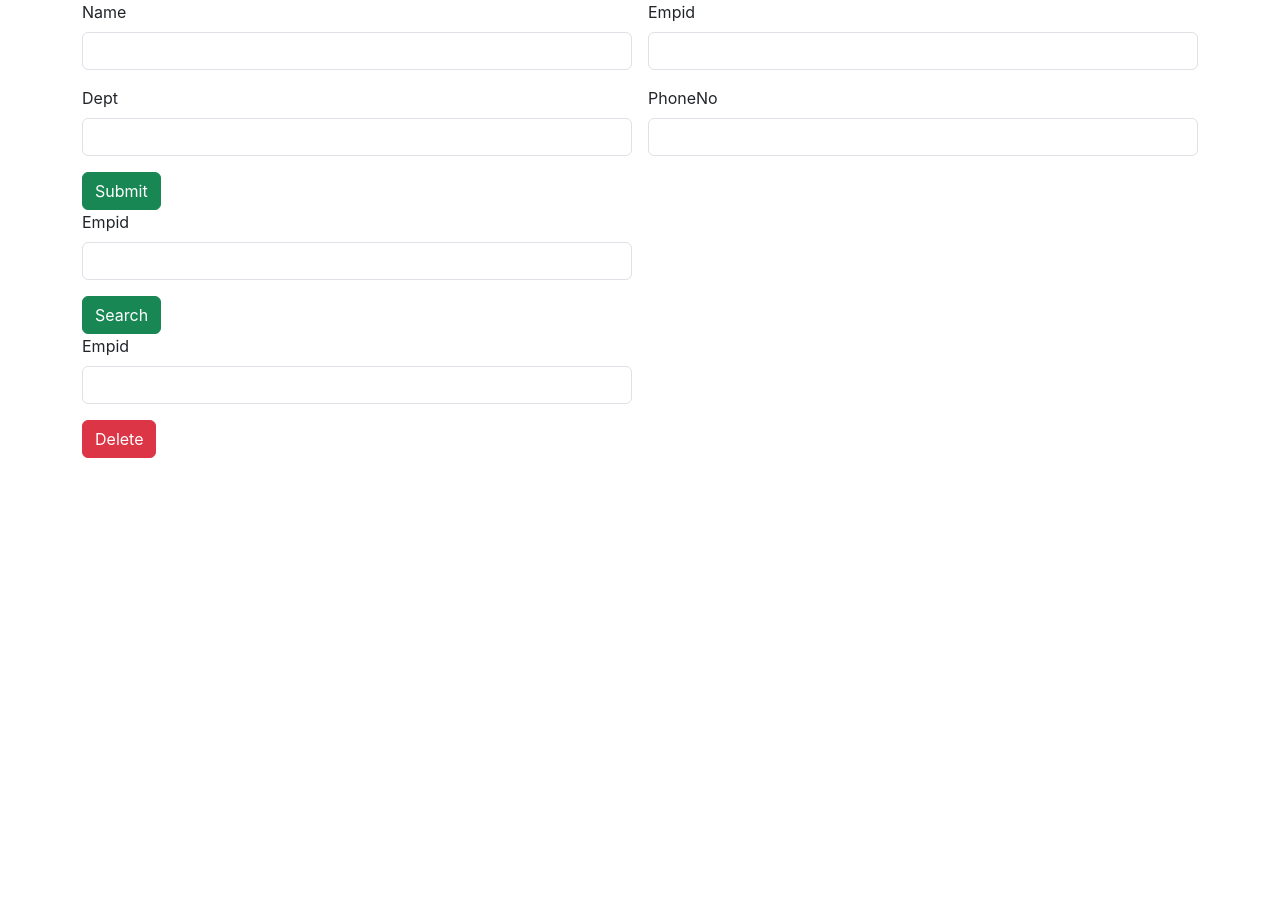
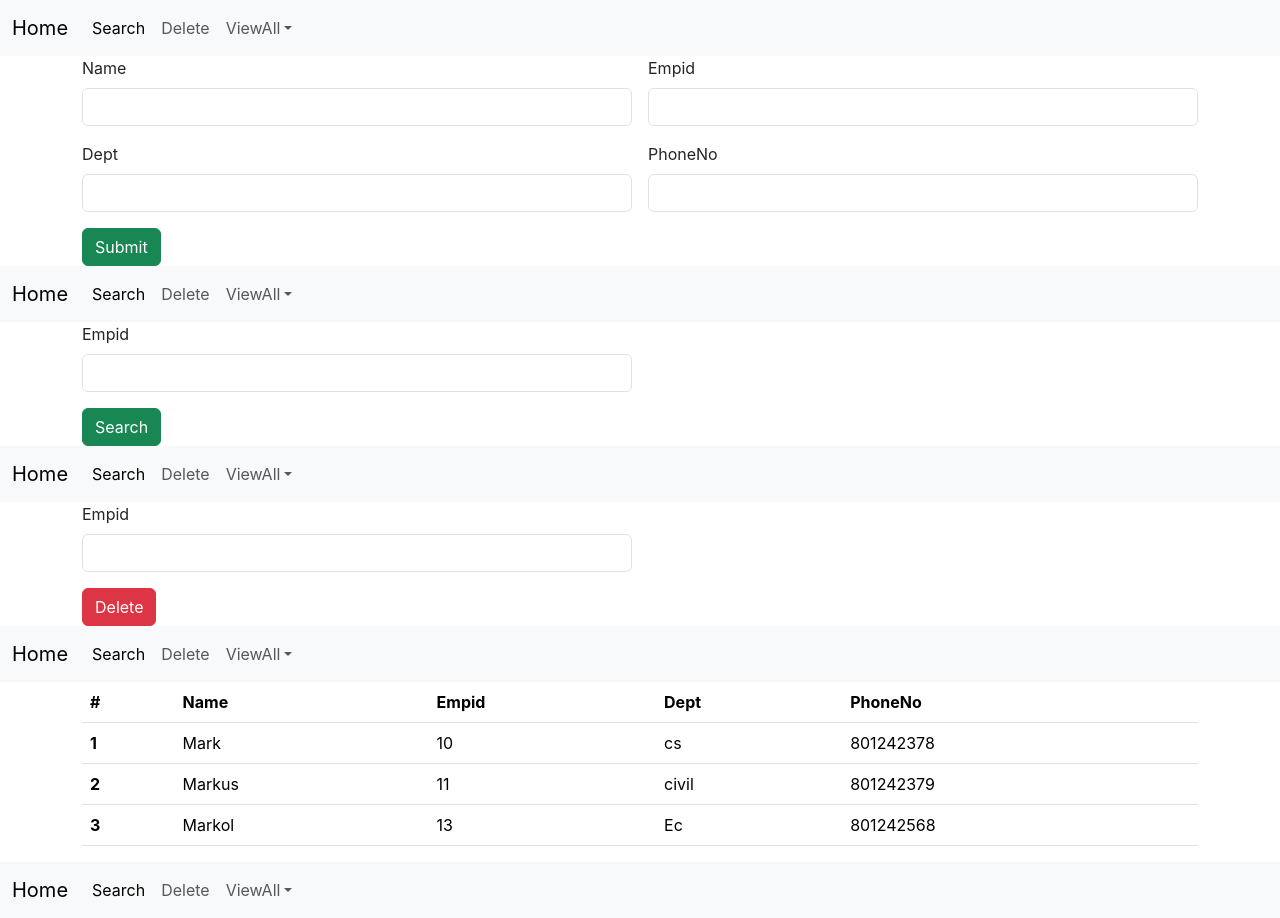
Before and after one commit to AnnaNThomas/employeeappapi, a React (Create React App) app: page / in a window 1280 px wide. Before the commit the page ends 800 px from the top, so only its background shows below. Built offline with nearby package versions, Linux system fonts and the light colour scheme.

Commit message:
employeeappdesin3

```diff
--- a/src/App.js
+++ b/src/App.js
@@ -3,6 +3,8 @@ import './App.css';
 import AddEmployee from './component/AddEmployee';
 import Search from './component/Search';
 import Delete from './component/Delete';
+import ViewAll from './component/ViewAll';
+import Nav from './component/Nav';
 
 function App() {
   return (
@@ -10,6 +12,8 @@ function App() {
       <AddEmployee/>
       <Search/>
       <Delete/>
+      <ViewAll/>
+      <Nav/>
     </div>
 
   );
--- a/src/component/AddEmployee.jsx
+++ b/src/component/AddEmployee.jsx
@@ -1,8 +1,10 @@
 import React from 'react'
+import Nav from './Nav'
 
 const AddEmployee = () => {
   return (
     <div>
+        <Nav/>
         <div className="container">
             <div className="row">
                 <div className="col col-12 col-sm-12 col-md-12 col-lg-12 col-xl-12 col-xxl-12">
--- a/src/component/Delete.jsx
+++ b/src/component/Delete.jsx
@@ -1,8 +1,10 @@
 import React from 'react'
+import Nav from './Nav'
 
 const Delete = () => {
   return (
     <div>
+        <Nav/>
         <div className="container">
             <div className="row">
                 <div className="col col-sm-12 col-md-12 col-lg-12 col-xl-12 col-xxl-12">
--- /dev/null
+++ b/src/component/Nav.jsx
@@ -0,0 +1,36 @@
+import React from 'react'
+
+const Nav = () => {
+  return (
+    <div>
+       <nav class="navbar navbar-expand-lg bg-body-tertiary">
+  <div class="container-fluid">
+    <a class="navbar-brand" href="AddEmployee.jsx">Home</a>
+    <button class="navbar-toggler" type="button" data-bs-toggle="collapse" data-bs-target="#navbarSupportedContent" aria-controls="navbarSupportedContent" aria-expanded="false" aria-label="Toggle navigation">
+      <span class="navbar-toggler-icon"></span>
+    </button>
+    <div class="collapse navbar-collapse" id="navbarSupportedContent">
+      <ul class="navbar-nav me-auto mb-2 mb-lg-0">
+        <li class="nav-item">
+          <a class="nav-link active" aria-current="page" href="Search.jsx">Search</a>
+        </li>
+        <li class="nav-item">
+          <a class="nav-link" href="Delete.jsx">Delete</a>
+        </li>
+        <li class="nav-item dropdown">
+          <a class="nav-link dropdown-toggle" href="#" role="button" data-bs-toggle="dropdown" aria-expanded="false">
+            ViewAll
+          </a>
+          <ul class="dropdown-menu">
+            <li><a class="dropdown-item" href="ViewAll.jsx">View</a></li>
+          </ul>
+        </li>
+      </ul>
+    </div>
+  </div>
+</nav>
+    </div>
+  )
+}
+
+export default Nav
--- a/src/component/Search.jsx
+++ b/src/component/Search.jsx
@@ -1,8 +1,10 @@
 import React from 'react'
+import Nav from './Nav'
 
 const Search = () => {
     return (
         <div>
+            <Nav/>
             <div className="container">
                 <div className="row">
                     <div className="col col-12 col-sm-12 col-md-12 col-lg-12 col-xl-12 col-xxl-12">
--- /dev/null
+++ b/src/component/ViewAll.jsx
@@ -0,0 +1,53 @@
+import React from 'react'
+import Nav from './Nav'
+
+const ViewAll = () => {
+  return (
+    <div>
+        <Nav/>
+        <div className="container">
+            <div className="row">
+                <div className="col col-sm-12 col-md-12 col-lg-12 col-xl-12 col-xxl-12">
+                <table class="table">
+  <thead>
+    <tr>
+      <th scope="col">#</th>
+      <th scope="col">Name</th>
+      <th scope="col">Empid</th>
+      <th scope="col">Dept</th>
+      <th scope="col">PhoneNo</th>
+    </tr>
+  </thead>
+  <tbody>
+    <tr>
+      <th scope="row">1</th>
+      <td>Mark</td>
+      <td>10</td>
+      <td>cs</td>
+      <td>801242378</td>
+    </tr>
+    <tr>
+      <th scope="row">2</th>
+      <td>Markus</td>
+      <td>11</td>
+      <td>civil</td>
+      <td>801242379</td>
+    </tr>
+    <tr>
+      <th scope="row">3</th>
+      <td>Markol</td>
+      <td>13</td>
+      <td>Ec</td>
+      <td>801242568</td>
+    </tr>
+  </tbody>
+</table>
+                </div>
+            </div>
+        </div>
+
+    </div>
+  )
+}
+
+export default ViewAll
```
